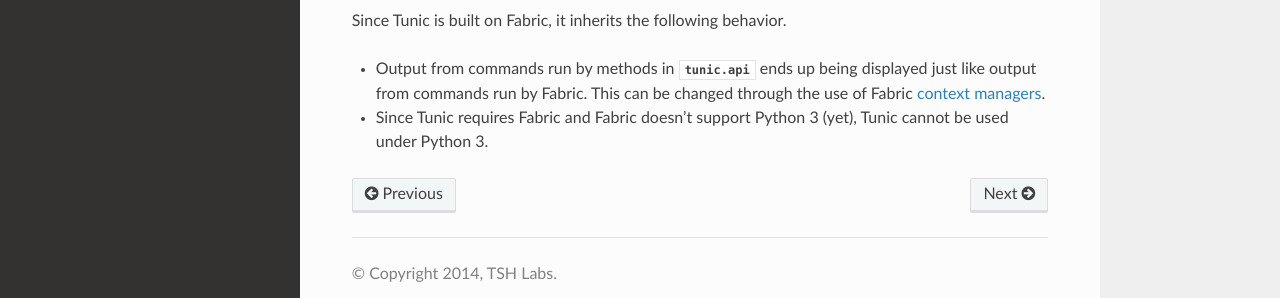
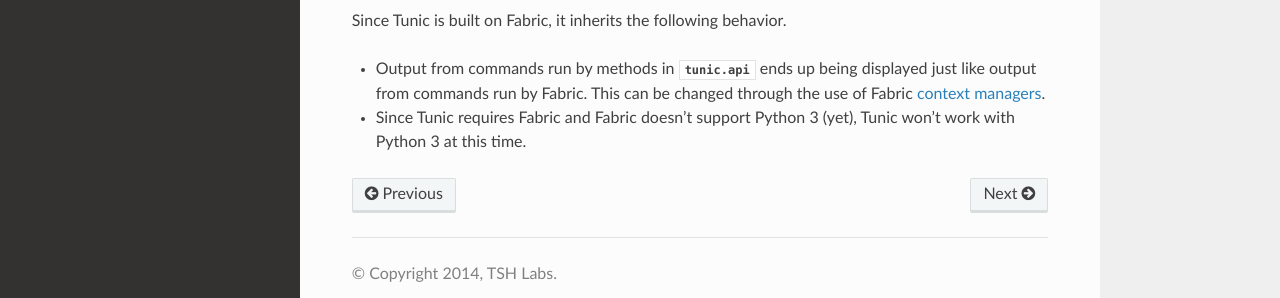
Before and after one commit to 56quarters/tunic, a Sphinx documentation site: the page built from doc/source/design.rst, in a window 1280 px wide and 900 px high, scrolled down 637 px. Shown: the part 557-855 px from the top of the window. Built offline with Sphinx 7.4.7 and the Read the Docs theme 2.0.0, drawn with Linux system fonts in a browser that asks for light colours.

Commit message:
Clarify docs about Python 3

```diff
--- a/doc/source/design.rst
+++ b/doc/source/design.rst
@@ -63,6 +63,6 @@ Since Tunic is built on Fabric, it inherits the following behavior.
   use of Fabric `context managers`_.
 
 * Since Tunic requires Fabric and Fabric doesn't support Python 3 (yet), Tunic
-  cannot be used under Python 3.
+  won't work with Python 3 at this time.
 
 .. _context managers: http://docs.fabfile.org/en/latest/api/core/context_managers.html
```
